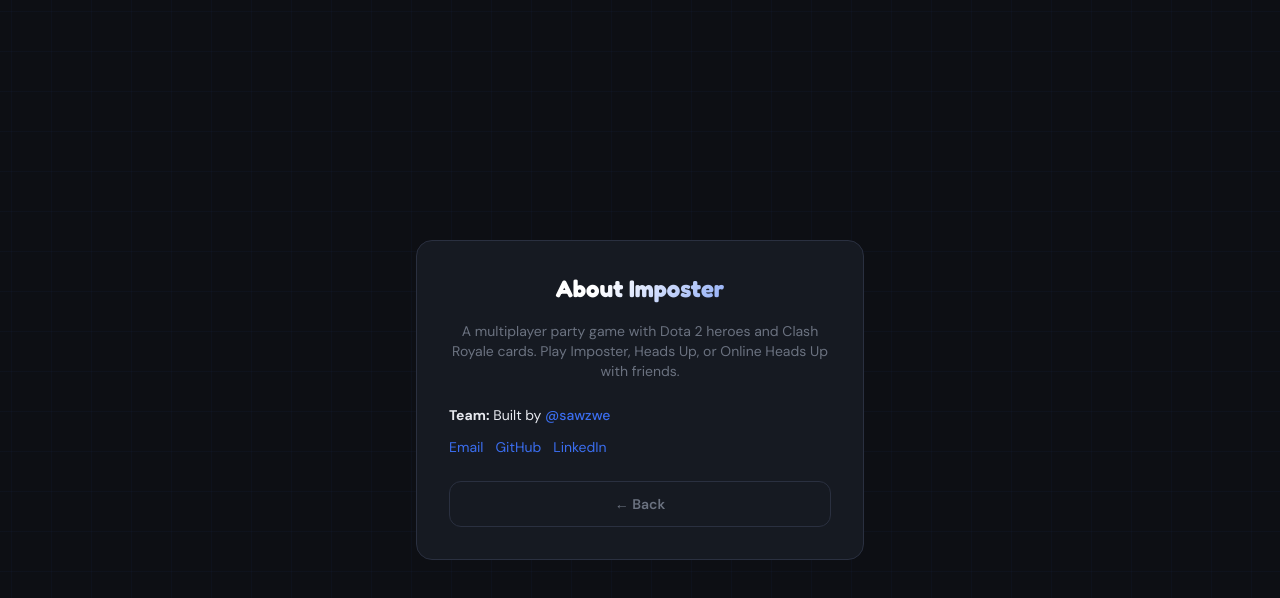
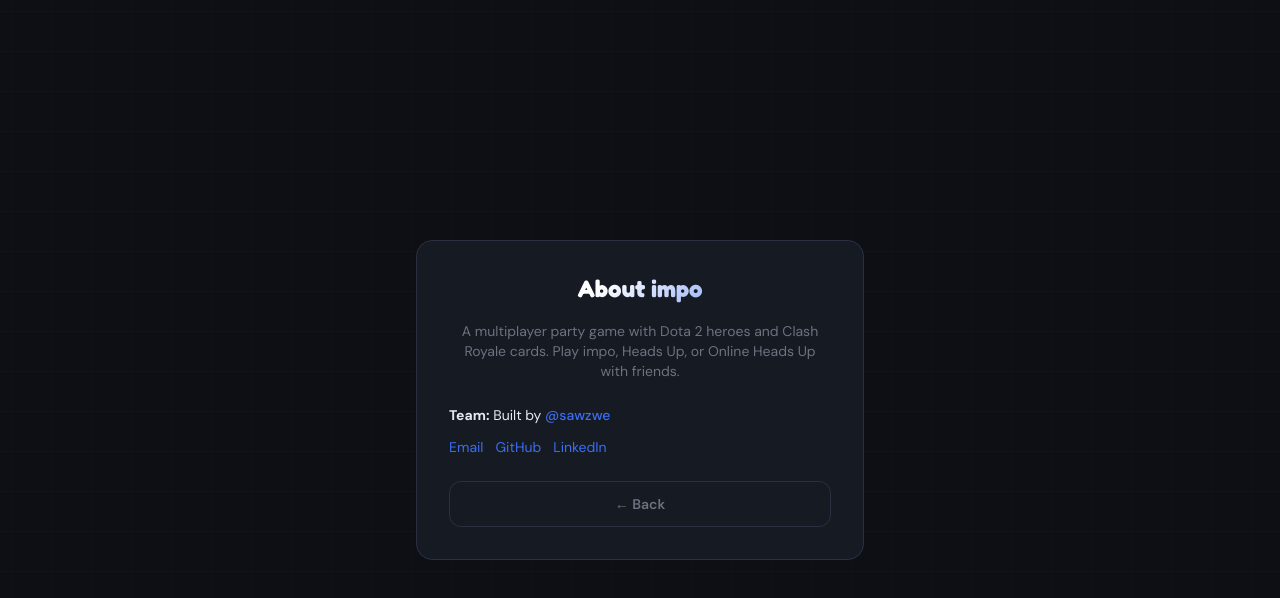
Before and after one commit to sawzwe/imposter_game, a Next.js app: page /about in a window 1280 px wide. Shown: the top 598 px of the page. Built offline with nearby package versions, Linux system fonts and the light colour scheme.

Commit message:
feat: impo rebrand

```diff
--- a/app/HomeClient.tsx
+++ b/app/HomeClient.tsx
@@ -177,7 +177,7 @@
             {/* Header */}
             <div className="border-b border-[var(--border)] bg-[var(--surface2)] px-4 py-3 sm:px-6 sm:py-4">
               <h1 className="gradient-text font-display text-2xl font-bold tracking-wide sm:text-3xl">
-                Imposter Game
+                impo
               </h1>
               <p className="mb-0 mt-1 text-xs text-[var(--muted)] sm:text-sm">
                 Play with Dota 2 Heroes or Clash Royale Cards ·{" "}
--- a/app/about/page.tsx
+++ b/app/about/page.tsx
@@ -5,11 +5,11 @@
     <div className="relative z-10 flex min-h-screen flex-col items-center justify-center p-6">
       <div className="w-full max-w-md rounded-2xl border border-[var(--border)] bg-[var(--surface)] p-8">
         <h1 className="gradient-text mb-4 text-center font-display text-2xl font-bold">
-          About Imposter
+          About impo
         </h1>
         <p className="mb-6 text-center text-sm text-[var(--muted)]">
           A multiplayer party game with Dota 2 heroes and Clash Royale cards.
-          Play Imposter, Heads Up, or Online Heads Up with friends.
+          Play impo, Heads Up, or Online Heads Up with friends.
         </p>
         <div className="space-y-3 text-sm text-[var(--text)]">
           <p>
--- a/app/components/AppFooter.tsx
+++ b/app/components/AppFooter.tsx
@@ -88,7 +88,7 @@
           </div>
         </div>
         <div className="pointer-events-auto hidden min-w-0 shrink items-center justify-end gap-x-2 truncate text-xs text-[var(--muted)] md:flex">
-          <span>© {year} Imposter</span>
+          <span>© {year} impo</span>
           <span className="text-[var(--border)]">·</span>
           <span className="font-medium tabular-nums">
             v{packageJson.version}
--- a/app/components/GameLobby.tsx
+++ b/app/components/GameLobby.tsx
@@ -239,7 +239,7 @@
                 >
                   <div className="mb-1 text-2xl">🎭</div>
                   <div className="font-display font-bold text-[var(--text)]">
-                    Imposter
+                    impo
                   </div>
                   <div className="text-xs text-[var(--muted)]">
                     Find the imposter
@@ -285,7 +285,7 @@
                 <div className="flex items-center justify-between gap-4">
                   <div>
                     <h3 className="font-semibold text-[var(--text)]">
-                      Imposter Hints
+                      impo Hints
                     </h3>
                     <p className="text-sm text-[var(--muted)]">
                       {gameRoom.hintsEnabled !== false
@@ -404,7 +404,7 @@
                     Starting...
                   </>
                 ) : (
-                  <>Start Imposter · {selectedGame === "dota2" ? "Dota 2" : selectedGame === "mobilelegends" ? "Mobile Legends" : "Clash Royale"} ({gameRoom.players.length} players)</>
+                  <>Start impo · {selectedGame === "dota2" ? "Dota 2" : selectedGame === "mobilelegends" ? "Mobile Legends" : "Clash Royale"} ({gameRoom.players.length} players)</>
                 )}
               </button>
             )}
--- a/app/components/ThemeContext.tsx
+++ b/app/components/ThemeContext.tsx
@@ -12,7 +12,7 @@
 
 export type DesignTheme = "default" | "cyberpunk" | "solarpunk";
 
-const THEME_KEY = "imposter-theme";
+const THEME_KEY = "impo-theme";
 const VALID_THEMES: DesignTheme[] = ["default", "cyberpunk", "solarpunk"];
 const TRANSITION_MS = 400; // total: fade out 200ms, apply theme, fade in 200ms
 
--- a/app/layout.tsx
+++ b/app/layout.tsx
@@ -7,9 +7,9 @@
 import "./globals.css";
 
 export const metadata: Metadata = {
-  title: "Imposter Game",
+  title: "impo",
   description:
-    "A multiplayer word-based imposter game with Dota 2 heroes and Clash Royale cards",
+    "Multiplayer party games — impo, Heads Up, and more. Play with Dota 2 heroes and Clash Royale cards.",
 };
 
 export const viewport = {
@@ -31,7 +31,7 @@
           id="theme-init"
           strategy="beforeInteractive"
           dangerouslySetInnerHTML={{
-            __html: `(function(){var t=localStorage.getItem("imposter-theme");document.documentElement.setAttribute("data-theme",["default","cyberpunk","solarpunk"].includes(t)?t:"default");var h=location.pathname==="/"?"3rem":"0px";document.documentElement.style.setProperty("--footer-height",h)})();`,
+            __html: `(function(){var t=localStorage.getItem("impo-theme");document.documentElement.setAttribute("data-theme",["default","cyberpunk","solarpunk"].includes(t)?t:"default");var h=location.pathname==="/"?"3rem":"0px";document.documentElement.style.setProperty("--footer-height",h)})();`,
           }}
         />
         <ThemeProvider>
--- a/app/play/PlayClient.tsx
+++ b/app/play/PlayClient.tsx
@@ -384,7 +384,7 @@
                 🎭
               </span>
               <span className="font-display text-xl font-bold text-[var(--text)]">
-                Imposter
+                impo
               </span>
               <span className="mt-1 text-sm text-[var(--muted)]">
                 Find the imposter
--- a/package.json
+++ b/package.json
@@ -1,5 +1,5 @@
 {
-  "name": "imposter_game",
+  "name": "impo",
   "version": "0.1.0",
   "private": true,
   "scripts": {
```
Also changed, not shown: 1 other file (tests, documents, lock files or other folders).
